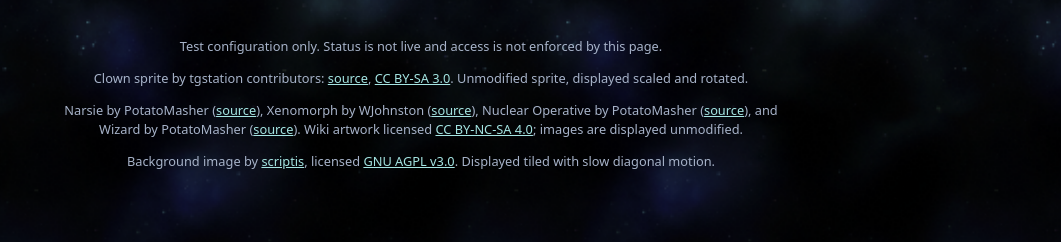
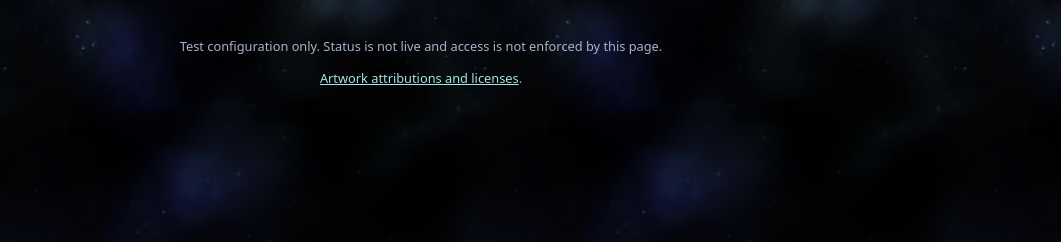
Before and after one commit to flashdim/tgstation-gateway, a plain HTML site: page landing/index.html in a window 1280 px wide. Shown: the part 384-626 px from the top of the page, 219-1280 px from the left. Drawn offline with Linux system fonts and the light colour scheme.

Commit message:
Link landing artwork credits to attribution file
Co-authored-by: copilot-swe-agent[bot] <198982749+Copilot@users.noreply.github.com>

```diff
--- a/landing/index.html
+++ b/landing/index.html
@@ -32,9 +32,7 @@
       </section>
       <footer>
         <p>Test configuration only. Status is not live and access is not enforced by this page.</p>
-        <p>Clown sprite by tgstation contributors: <a href="https://github.com/tgstation-operations/infrastructure/blob/6963c530f79c25aa04f3d7a55e087b954f119848/website/src/static/sprites/clown.webp">source</a>, <a href="https://creativecommons.org/licenses/by-sa/3.0/">CC BY-SA 3.0</a>. Unmodified sprite, displayed scaled and rotated.</p>
-        <p>Narsie by PotatoMasher (<a href="https://wiki.tgstation13.org/File:Narsie.gif">source</a>), Xenomorph by WJohnston (<a href="https://wiki.tgstation13.org/File:Alien.png">source</a>), Nuclear Operative by PotatoMasher (<a href="https://wiki.tgstation13.org/File:Generic_nukesyndie.png">source</a>), and Wizard by PotatoMasher (<a href="https://wiki.tgstation13.org/File:Generic_wizard.png">source</a>). Wiki artwork licensed <a href="https://creativecommons.org/licenses/by-nc-sa/4.0/">CC BY-NC-SA 4.0</a>; images are displayed unmodified.</p>
-        <p>Background image by <a href="https://github.com/scriptis">scriptis</a>, licensed <a href="https://www.gnu.org/licenses/agpl-3.0.html">GNU AGPL v3.0</a>. Displayed tiled with slow diagonal motion.</p>
+        <p><a href="ATTRIBUTION.md">Artwork attributions and licenses</a>.</p>
       </footer>
     </main>
   </body>
```
Also changed, not shown: 1 other file.
